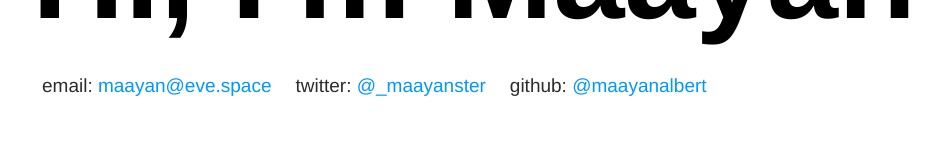
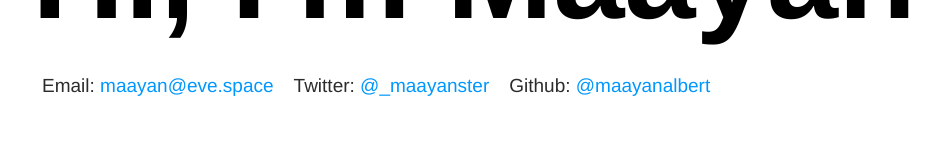
Before and after one commit to maayanalbert/malbert.space, a Next.js app: page / in a window 1280 px wide. Both pictures are taken after a click on the element "Contact". Shown: the part 358-518 px from the top of the page, without its empty margins (80-1020 px from the left). Built offline with nearby package versions, Linux system fonts and the light colour scheme.

Commit message:
More website updates

```diff
--- a/src/components/ContactInfo.tsx
+++ b/src/components/ContactInfo.tsx
@@ -5,9 +5,9 @@ import { getPageColor } from "@/pageHelpers"
 
 export default function ContactInfo() {
   return (
-    <div className="flex sm:flex-row flex-col gap-6">
+    <div className="flex sm:flex-row flex-col gap-5">
       <p>
-        email:{" "}
+        Email:{" "}
         <a
           href="mailto:maayan@eve.space"
           target="_blank"
@@ -18,7 +18,7 @@ export default function ContactInfo() {
         </a>
       </p>
       <p>
-        twitter:{" "}
+        Twitter:{" "}
         <a
           href="https://twitter.com/_maayanster"
           target="_blank"
@@ -29,7 +29,7 @@ export default function ContactInfo() {
         </a>
       </p>
       <p>
-        github:{" "}
+        Github:{" "}
         <a
           href="https://github.com/maayanalbert"
           target="_blank"
--- a/src/components/NavButtons.tsx
+++ b/src/components/NavButtons.tsx
@@ -50,7 +50,7 @@ function PageButton({ page }: PageButtonProps) {
   return (
     <div
       className={`text-center py-1.5 cursor-pointer relative
-      sm:w-28 w-full text-base group`}
+      sm:w-28 w-full text-base group select-none`}
       onClick={onPress}
     >
       <p
```
